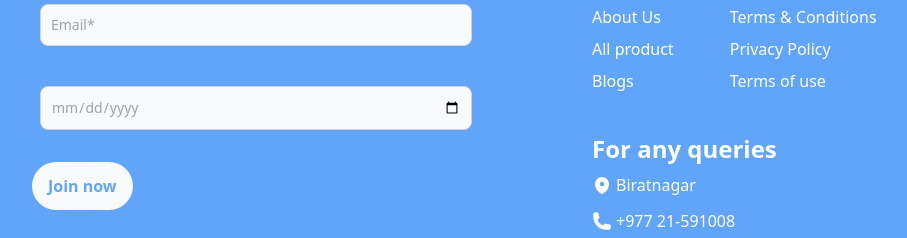
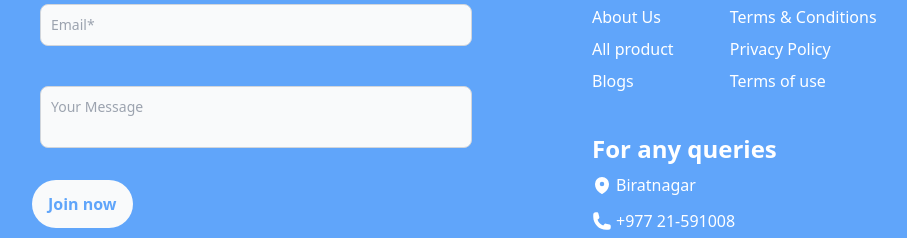
Before and after one commit to NirdoshL/imf, a website: page index.html in a window 1280 px wide. Shown: the part 3831-4069 px from the top of the page, without its empty margins (48-955 px from the left). Drawn offline with nearby package versions, Linux system fonts and the light colour scheme.

Commit message:
chaged from date to textarea

```diff
--- a/index.html
+++ b/index.html
@@ -817,7 +817,7 @@
                      <input type="email" id="email" class="bg-gray-50 border border-gray-300 text-gray-900 text-sm rounded-lg focus:ring-blue-500 focus:border-blue-500 block w-full p-2.5" placeholder="Email*" required>
                   </div>
                   <div class="p-2">
-                     <input type="date" id="date" class="bg-gray-50 border border-gray-300 text-gray-900 text-sm rounded-lg focus:ring-blue-500 focus:border-blue-500 block w-full p-2.5" required>
+                     <textarea placeholder="Your Message" id="message" class="bg-gray-50 border border-gray-300 text-gray-900 text-sm rounded-lg focus:ring-blue-500 focus:border-blue-500 block w-full p-2.5 resize-none" ></textarea>
                   </div>
                </div>
                <button class="px-4 py-3 bg-gray-50 transition-all transform text-blue-400 rounded-[80px] hover:bg-gray-100 font-semibold">Join now</button>
```
Also changed, not shown: about-us.html (+1 -1 lines), blogs.html (+1 -1 lines), our-product.html (+1 -1 lines).
